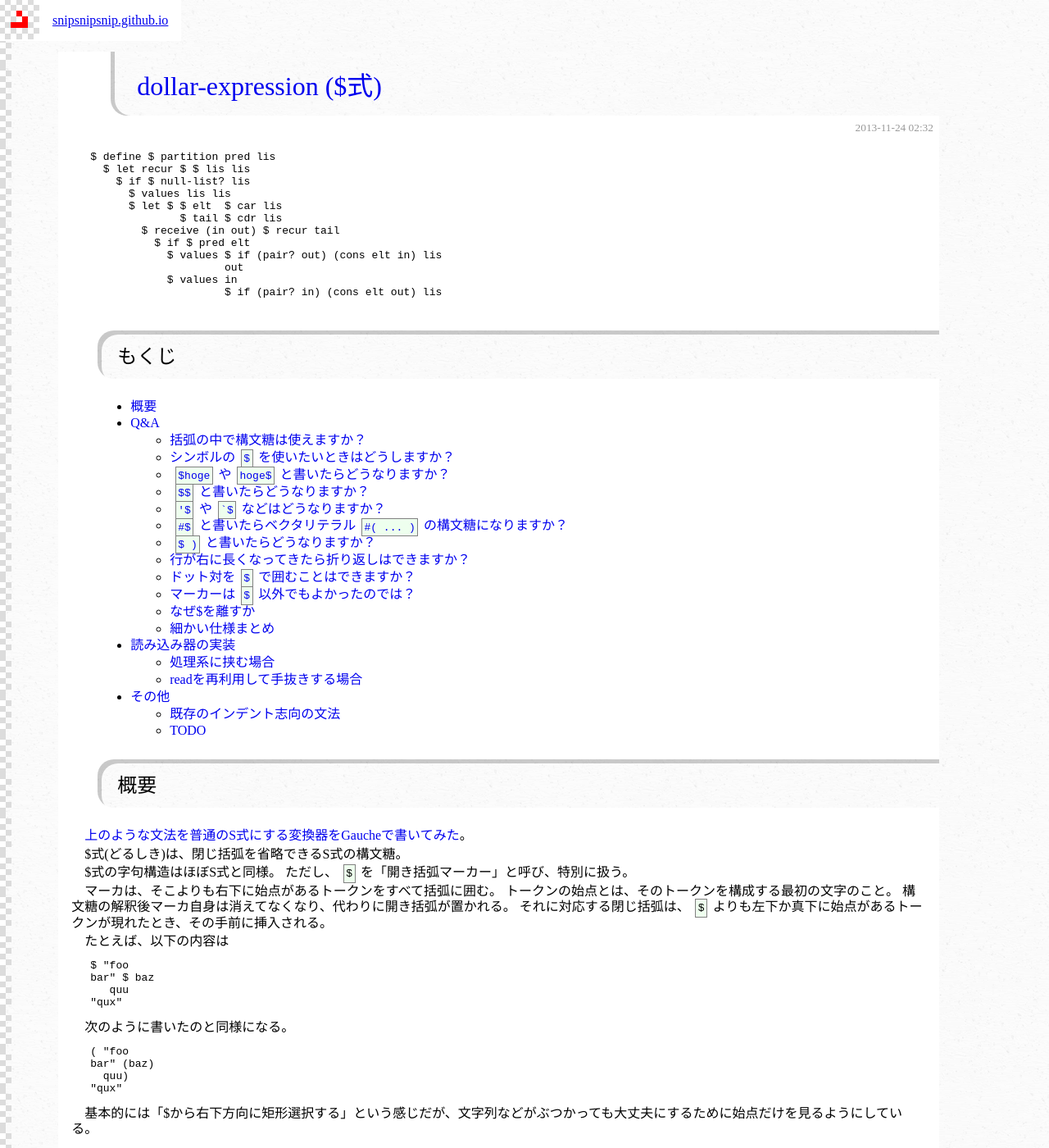
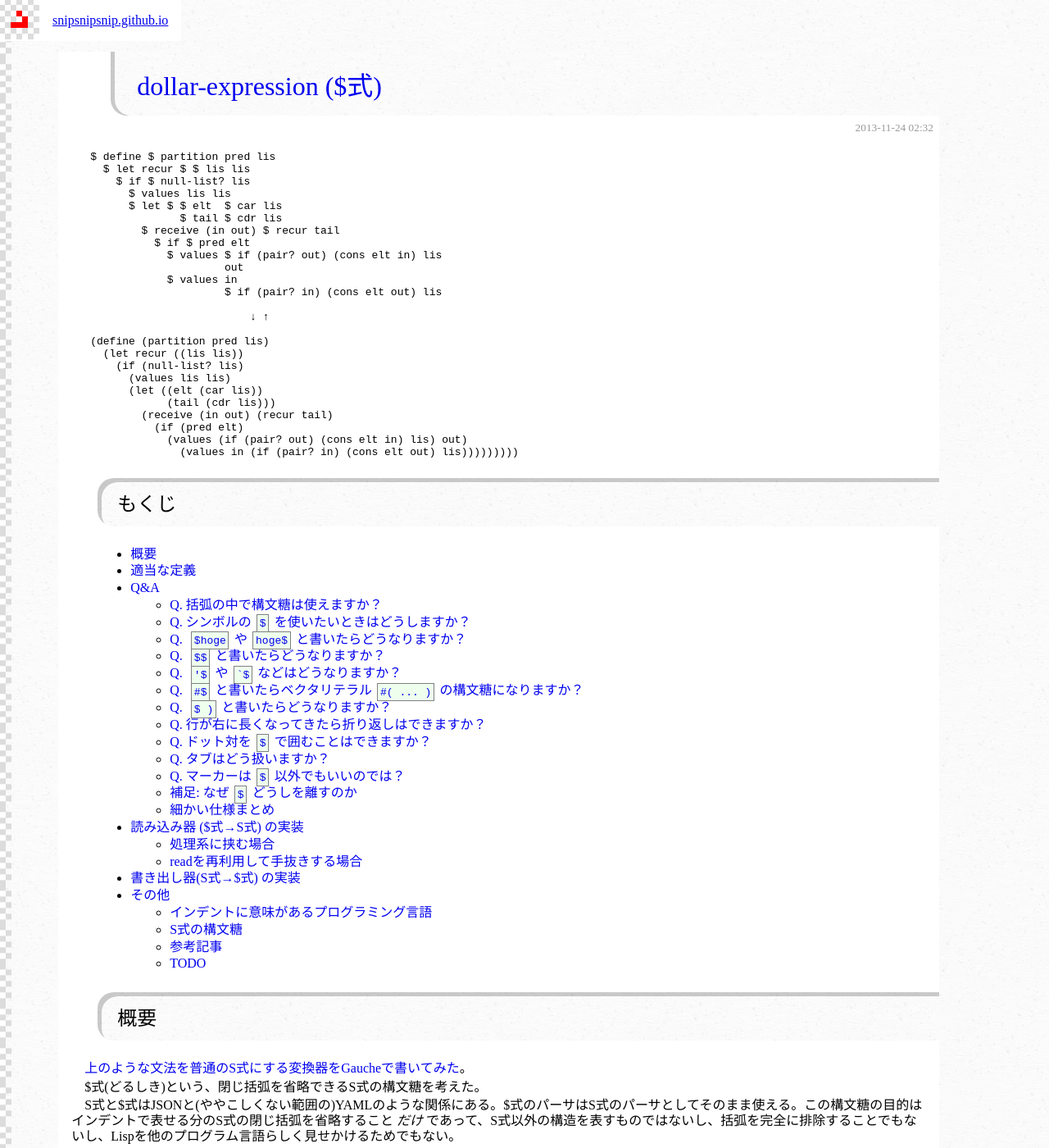
Before and after one commit to snipsnipsnip/snipsnipsnip.github.io, a Jekyll site: the page built from dollar-expression.md, in a window 1280 px wide and 1400 px high. Shown: the whole window at 82% size. Built offline with Jekyll 4.4.1, drawn with Linux system fonts in a browser that asks for light colours; a style sheet for code colours, icons or effects is not loaded; some of the changed text lies outside the part shown.

Commit message:
dollar-expression: revise

```diff
--- a/dollar-expression.md
+++ b/dollar-expression.md
@@ -20,6 +20,18 @@ $ define $ partition pred lis
             $ values in
                      $ if (pair? in) (cons elt out) lis
 
+                         ↓ ↑
+
+(define (partition pred lis)
+  (let recur ((lis lis))
+    (if (null-list? lis)
+      (values lis lis)
+      (let ((elt (car lis))
+            (tail (cdr lis)))
+        (receive (in out) (recur tail)
+          (if (pred elt)
+            (values (if (pair? out) (cons elt in) lis) out)
+              (values in (if (pair? in) (cons elt out) lis)))))))))
 ~~~
 
 ## もくじ
@@ -32,15 +44,31 @@ $ define $ partition pred lis
 
 [上のような文法を普通のS式にする変換器をGaucheで書いてみた](https://gist.github.com/snipsnipsnip/7620314)。
 
-$式(どるしき)は、閉じ括弧を省略できるS式の構文糖。
+$式(どるしき)という、閉じ括弧を省略できるS式の構文糖を考えた。
+
+S式と$式はJSONと(ややこしくない範囲の)YAMLのような関係にある。$式のパーサはS式のパーサとしてそのまま使える。この構文糖の目的はインデントで表せる分のS式の閉じ括弧を省略すること _だけ_ であって、S式以外の構造を表すものではないし、括弧を完全に排除することでもないし、Lispを他のプログラム言語らしく見せかけるためでもない。
+
+インデントを使った文法
+
+筆者は[Gauche](http://practical-scheme.net/gauche/index.html) (Scheme)の文法を念頭において考えている。
+
+## 適当な定義
 
 $式の字句構造はほぼS式と同様。
+
 ただし、`$`を「開き括弧マーカー」と呼び、特別に扱う。
+
+イメージとしては、$式用の`(read)`関数はこういう動作をする。
+
+* アトムや括弧やクォートはそのままS式と同じように読み込む。
+* `$` があったらそれよりも字下げが下の$式を繰り返し読み込み、リストにまとめて返す。
 
 マーカは、そこよりも右下に始点があるトークンをすべて括弧に囲む。
 トークンの始点とは、そのトークンを構成する最初の文字のこと。
 構文糖の解釈後マーカ自身は消えてなくなり、代わりに開き括弧が置かれる。
 それに対応する閉じ括弧は、`$`よりも左下か真下に始点があるトークンが現れたとき、その手前に挿入される。
+
+基本的には「`$`から右下方向に矩形選択する」という感じだが、改行入りの文字列などがぶつかっても大丈夫にするために始点だけを見るようにしている。
 
 たとえば、以下の内容は
 
@@ -58,17 +86,16 @@ bar" (baz)
   quu)
 "qux"
 ~~~
-基本的には「$から右下方向に矩形選択する」という感じだが、文字列などがぶつかっても大丈夫にするために始点だけを見るようにしている。
 
 ## Q&A ##
 
 元がふわふわしたアイデアなので、細かい所にかなり抜けがある。Q&A方式で文法の細かいところを考えていく。
 
-組み合わせによって必要な処理が変わってくるので、ここでは実装がラクなこと、移行がラクなこと、snipsnipsnipの好みを選択の基準とする。
+組み合わせによって必要な処理が変わってくるので、ここではS式との互換性、実装がラクなこと、個人的な好みをこの順で選択の基準とする(※ラクかどうかの判断もsnipsnipsnipの偏見)。
 
-Q&Aが他にあれば追記をお願いします。([fork me!]({{site.repos_url}}/{{page.path}}))
+Q&Aが他にあればコメントや追記をお願いします。([fork me!]({{site.repos_url}}/{{page.path}}))
 
-### 括弧の中で構文糖は使えますか？
+### Q. 括弧の中で構文糖は使えますか？ {#paren}
 
 A1 (採用)
 : いいえ。内部では$式の構文糖は使えません。通常のS式として解釈されます。
@@ -111,11 +138,11 @@ A2 (没)
 
 `$`はシンボルに許される文字なので、シンボルに隣接した場合エスケープの必要がある。
 
-Gaucheの`pa$`や`reduce$`を個人的によく使うので不便。
+Gaucheの`pa$`や`reduce$`を個人的によく使うのでエスケープしたくない。
 
-A1にすると後述する落とし穴をある程度防ぐことができる。
+`$`を離して書くことで[後述](#why-separate-dollars)する落とし穴をある程度防ぐことができる。
 
-### `$$`と書いたらどうなりますか？
+### Q. `$$`と書いたらどうなりますか？ {#double-dollars}
 
 A1 (採用)
 : シンボル`$$`として扱われます。
@@ -123,41 +150,39 @@ A1 (採用)
 A2 (没)
 : `((`として扱われます。
 
-上の動作との一貫性。また、後述する落とし穴をある程度防ぐことができる。
+上の動作との一貫性。また、`$`を離して書くことで[後述](#why-separate-dollars)する落とし穴をある程度防ぐことができる。
 
-### `'$`や`` `$ ``などはどうなりますか？
+### Q. `'$`や`` `$ ``などはどうなりますか？ {#quote-dollar}
 
 A1 (採用)
-: 構文糖にはなりません。`(quote |$|)`として読まれます。
-    構文糖で準クォートのリストを書きたい場合は`$ quasiquote $ ...`と平で書いて下さい。
+: クォートされたシンボルです。`(quote |$|)`として読まれます。<br/>構文糖で準クォートのリストを書きたい場合は`$ quasiquote $ ...`と平で書いて下さい。
 
 A2 (没)
-: 構文糖になります。`(quote (マーカーに囲まれる内容))`として読まれます。
+: クォートされたマーカーです。`(quote (マーカーに囲まれる内容 ..))`として読まれます。
 
-`'`は`quote`の構文糖なので、これは構文糖どうしの優先順位の話になる。
-
-こう書いた時`()`と`$`のどちらが表示されるかという話。A1では $、A2では () がプリントされる。
+こう書いた時`()`と`$`のどちらが表示されるかという話。A1では`$`、A2では`()`がプリントされる。
 
 ~~~
 $ write '$
 ~~~
 
-どちらもありえるが、個人的な好みで上にした。
+これは、quoteの処理と$式の処理の優先順位の話になる。
 
-また、`'foo`が`(quote foo)`の構文糖と考えると、
-A1のほうが「括弧の内部には$式の構文糖は及ばない」というルールと一貫性がある。
+どちらもありえるが、好みで`$`がプリントされる方を選んだ。つまり、$式の解除は`'`→`quote`の変換の後に行われる。
 
-### `#$`と書いたらベクタリテラル`#( ... )`の構文糖になりますか？
+`'foo`が`(quote foo)`の構文糖と考えると、A1のほうが「括弧の内部には$式の構文糖は及ばない」というルールと一貫性がある。
+
+### Q. `#$`と書いたらベクタリテラル`#( ... )`の構文糖になりますか？ {#vector}
 
 A1 (採用)
-: いいえ。構文糖で準クォートのリストを書きたい場合は $ vector ... と平で書いて下さい。
+: いいえ。構文糖で準クォートのリストを書きたい場合は`$ vector 1 2 3`と平で書いて下さい。
 
 A2 (没)
 : はい。`#$ 1 2 3`とすれば`#( 1 2 3 )`として構文糖になります。
 
 便利そうだが、#$をどうエスケープしていいかわからないので見送り。
 
-### `$ )`と書いたらどうなりますか？
+### Q. `$ )`と書いたらどうなりますか？ {#dollar-and-close-paren}
 
 A1 (採用)
 : `( ) )`と解釈され、エラーになります。
@@ -165,31 +190,49 @@ A1 (採用)
 A2 (没)
 : `( )`と解釈され、エラーは起こりません。
 
-`$`を`)`で閉じられたら便利かもしれない。でも(今更だが)エディタが混乱するので見送り。
+`$`を`)`で閉じられたら便利かもしれない。でも目が混乱すると思うので見送り。
 
-### 行が右に長くなってきたら折り返しはできますか？
+通常の`read`を使いまわすことを考えると、単独の`)`はエラーになるので使えない。とはいえ、これは先読みで対処することはできるので理由にはならない。
+
+### Q. 行が右に長くなってきたら折り返しはできますか？ {#offside}
 
 A1 (採用)
 : いいえ。折り返したい場合は括弧の中に囲んで通常のS式として書いて下さい。
 
 A2 (没)
-: はい。`\`を行末に書くとその次の行は前の行に続いたものとして扱います。
+: はい。`\`を行末に書くと次の改行は無視されます。
 
-あれば便利だが、括弧で一応解決できるし、ルールは少ないほうがよい。
+A3 (没)
+: はい。`\`を行末に書くと次の行以降はその行より字下げされたものとして扱います。<br>
+  `\`のある行よりも字下げが上がる行が現れた時、`\`の効果は解除されます。
 
-### ドット対を`$`で囲むことはできますか？
+オフサイドはあれば便利だが、括弧で一応解決できるし、ルールは少ないほうがよい。
+
+### Q. ドット対を`$`で囲むことはできますか？ {#dot}
 
 A1 (採用)
+: はい。
+
+A2 (没)
 : いいえ。ドット対は括弧の中だけで使えます。
 
-A1 (没)
-: はい。
+囲めない理由はない。強いて言うなら、これによって$式をS式のリーダで読み込んだ時にエラーになる可能性が生まれる。
 
-どう考えても囲めて当然だが、実装が面倒なので見送り。
+でもサンプル変換器では未実装。
 
-readは単独の.を読むとエラーになるので、使い回しができなくなる。もしくは先読みのためトークナイザの一部を作らねばならなくなる。本当に手抜きでよいならreadしてエラーを捕捉する手があるが、普通の文法エラーとの兼ね合いが不安。
+### Q. タブはどう扱いますか？ {#tab}
 
-### マーカーは`$`以外でもよかったのでは？
+A1 (採用)
+: カラム数に足して次の8の倍数になる数だけスペース文字があるものとして扱います。
+
+A2 (没)
+: スペース1文字と同じように扱います。
+
+タブストップの処理は[Python](http://docs.python.org/3/reference/lexical_analysis.html#indentation)を参考にする。
+
+でもサンプル変換器では未実装。
+
+### Q. マーカーは`$`以外でもいいのでは？ {#why-dollar-sign}
 
 A1 (採用)
 : いいえ。$式という名前が気に入ったので。
@@ -200,24 +243,23 @@ A2 (没)
 A3 (没)
 : はい。`#$`など拡張用のトークンを使うほうが安全ですね。
 
-これは完全に好み。どんな記号を選んでも理由はつくが、`$`や`:`や`!`は通常のシンボルとして許されるので若干弱い。単独で許されないので決して使われない`.`がよかったかもしれない。
+これは完全に好み。$式でなく:式でも!式でもいいと思う。
 
-最初は`(`のまま「自動括弧閉じ器」を作ってみたこともあったが、あまりに目が落ち着かなかったので諦めた。
+どんな記号を選んでも理由はつくが、`$`や`:`や`!`は通常のシンボルとして許されるので若干弱い。行頭にほぼ使われない`.`もいいかもしれない。最初は`(`のまま単純に「自動括弧閉じ器」を作ってみたこともあったが、あまりに目が落ち着かなかったので諦めた。
 
-アイデアの由来はHaskellの`$`(関数適用)演算子だが、$式は中置でなく前置になっている。
+<div style="float: right; font-size: 1cm"><code>$</code></div>
 
-[SRFI 110: Sweet-expressions](http://srfi.schemers.org/srfi-110/srfi-110.html)の`$`は中置のままのようだ。中置だけだと`let`が綺麗に並ばない。
+元の由来はHaskellの`$`(関数適用)演算子だが、Haskellは中置で、$式は前置というのが違い。
 
-~~~
- |,
-(|   ドルマークは開き括弧と閉じ括弧をまとめたように見える。
- |)
-'|
-~~~
+ドルマークは縦棒と開き括弧と閉じ括弧をまとめたように見えるという話をどこかで読んだ。
 
-### なぜ$を離すか ###
+<br clear="all"/>
 
-condでたまたま処理の部分を2字ぶん下げたとする。
+### 補足: なぜ`$`どうしを離すのか ### {#separate-dollars}
+
+`cond`ではまったから。
+
+たまたま`cond`の処理の部分を2字ぶん下げたとする。
 
 ~~~
  (cond
@@ -239,8 +281,8 @@ condでたまたま処理の部分を2字ぶん下げたとする。
      bar)))
 ~~~
 
-condの処理を条件部分よりも下げるとハマるというのは落とし穴として少し大きすぎる。
-しかも文法エラーにならない。
+`cond`の処理を条件部分よりも下げるとハマるというのは落とし穴として大きすぎる。
+しかも文法的にはエラーではない。
 
 これは$を離して書き、インデントを2字で統一することで問題がなくなる。
 
@@ -249,30 +291,37 @@ condの処理を条件部分よりも下げるとハマるというのは落と
    $ $ foo?
      bar
 ~~~
-とはいえ、これも好み。くっつけたままインデントを1字に統一するという後ろ向きな方法もあるので、このこと単体では$を全て離す理由にはならない。対処療法的な感はあるが、そもそもインデント文法でインデントを間違えたらどうしようもないので解決方法は思いつかない。
+
+対処療法的な感はあるが、そもそもインデント文法でインデントを間違えたらどうしようもないので文法チェッカーを別に作るしか無いと思う。
+
+くっつけたままインデントを1字に統一するという後ろ向きな方法もあるので、このこと単体では$を全て離す理由にはならないかもしれない。
 
 ### 細かい仕様まとめ ###
 
-* 括弧の内部はS式としてパースされ、$式の構文糖は無効になる。
-* `$`は空白に囲まれた単独の場合でのみ有効で、それ以外の場合は全て通常のシンボルになる。
-  * マーカーでなくシンボルの`$`を使いたい時は`|$|`と書く。
-  * `$`は単独のシンボルのみ開き括弧マーカーとして認識される。
+* 括弧の内部はS式としてパースされ、内部では$式の構文糖は無効に[なる](#paren)。
+* 文字`$`は空白に囲まれた単独の場合でのみ有効で、それ以外の場合は全て通常のシンボルになる。
+  * マーカーでなくシンボルの`$`を使いたい時は`|$|`と[書く](#dollar-as-a-symbol)。
+  * `$hoge$`のように書いてもそのまま`$hoge$`というシンボルに[なる](#symbols-with-dollars)。
+  * `$$`はそのまま`$$`というシンボルに[なる](#double-dollars)。
+  * `'$`は`(quote $)`に[なる](#quote-dollar)。
+* 開き括弧マーカー`$`で開かれた括弧は、閉じ括弧で閉じることは[できない](#dollar-and-close-paren)。
+* ベクタリテラルの開き括弧マーカー版は[無い](#vector)。
+* 行を途中で折り返す方法は$式には無い。そういう場合は括弧で囲んでS式に[戻る](#offside)。
+* ドット対はS式の括弧の中でしか使え[ない](#dot)。
 
-    `$hoge$`はそのまま`$hoge$`というシンボルになる。
-  * `$$`はそのまま`$$`というシンボルになる。
-  * `'$`は`(quote $)`になる。
-* 開き括弧マーカー`$`で開かれた括弧は、閉じ括弧で閉じることはできない。字下げの関係だけで閉じる。
-* ベクタリテラルの開き括弧マーカー版は無い。
-* 行を途中で折り返す方法は$式には無い。そういう場合は括弧で囲んでS式に戻る。
-* ドット対はS式の括弧の中でしか使えない。
+## 読み込み器 ($式→S式) の実装
 
-## 読み込み器の実装
+[Haskellのレイアウト](http://www.haskell.org/onlinereport/haskell2010/haskellch2.html#x7-210002.7)に習って、字句解析と構文解析の間にやる方法を考えた。つまり
 
-どちらも適当。
+1. 字句解析器を改造し、各トークンのカラム番号(行頭から何文字目か)がわかるようにする。<br>
+   あるいは、カラム番号を示す特殊なトークンを新たに用意する。
+2. 構文解析の前に、カラム番号の増減をもとに閉じ括弧を補う処理を挟む。
+
+`'`を`quote`に直す処理と$式の処理のどちらを先にやるかで[`'$`の解釈](#quote-dollar)が変わってくるので注意。
 
 ### 処理系に挟む場合
 
-処理系に組み入れる場合は、quoteの処理がすんだ直後のあたりに処理を挟むとしてこんな具合だろう。(適当)
+処理系に組み入れる場合は、quoteの処理がすんだ直後のあたりに処理を挟むとしてこんな具合だろう。(まだ作ったことがないので適当)
 
   1. 通常のS式として字句解析する。ただし、次のような特別扱いを加える。
    * 各トークンに、その始めの文字の行頭からのカラム位置をひも付けておく。
@@ -296,9 +345,9 @@ condの処理を条件部分よりも下げるとハマるというのは落と
 
 ### readを再利用して手抜きする場合
 
-[Gaucheで書いてみた](https://gist.github.com/snipsnipsnip/7620314)。
+本来なら上の方法だと思うが、とりあえずやってみたかったので、既存のS式の`read`を再利用して[Gaucheで書いてみた](https://gist.github.com/snipsnipsnip/7620314)。
 
-次のような具合に手抜きして既存の`read`を再利用できる。
+[ドット対](#dot)と[タブストップ](#tab)が未実装。
 
   1. カラムを記憶しながら`read`を繰り返し、カラム数とS式のペア(以下$トークン)を集める。
      処理系でする場合と違ってリストが読み出されることもあるが、
@@ -320,11 +369,27 @@ condの処理を条件部分よりも下げるとハマるというのは落と
         スタックにカラム数つきの新しいリストをプッシュする。
   3. スタックが1要素になるまで※を繰り返し、残った最終的なS式のリストを得る。
 
+## 書き出し器(S式→$式) の実装
+
+プリティプリンタをいじれば出来ると思う。
+
 ## その他
 
-### 既存のインデント志向の文法
+### インデントに意味があるプログラミング言語
 
-[SRFI 49: Indentation-sensitive syntax](http://srfi.schemers.org/srfi-49/srfi-49.html)や[SRFI 110: Sweet-expressions](http://srfi.schemers.org/srfi-110/srfi-110.html)がある。これらは開き括弧を暗黙にしようとしているのが好みでない。
+[Haskell](http://www.haskell.org/onlinereport/haskell2010/haskellch2.html#x7-210002.7)。は空白に意味を持たない`{...}`と`;`による文法を基礎として、構文糖としてインデントを元に区切り記号を補うという形で定義している。この方法が好きなので$式もそれにならった。
+
+[Python](http://docs.python.org/3/reference/lexical_analysis.html#indentation)。Haskellと違い完全に括弧を排除している(`SyntaxError: not a chance`)。特別なトークンとして`INDENT`と`DEDENT`を用意している。括弧内でインデントの制限がないことの便利さにPythonで気づいた。
+
+[CoffeeScript](http://coffeescript.org/documentation/docs/grammar.html)。特別なトークンとして`INDENT`と`OUTDENT`を用意している。
+
+PythonとCoffeeScriptは「ブロックの途中で半端にインデントを増減してはならない」というチェックがあるのが親切。これは$式と関係なく作れると思うのと、`let`などをどう扱えばよいのかわからないので割愛。
+
+### S式の構文糖
+
+[SRFI 49: Indentation-sensitive syntax](http://srfi.schemers.org/srfi-49/srfi-49.html)と[SRFI 110: Sweet-expressions](http://srfi.schemers.org/srfi-110/srfi-110.html)（[Readable Lisp S-expressions Project](http://readable.sourceforge.net/)）がある。この仕様での`$`はHaskellと同じく中置のようだ。
+
+これらは行頭の開き括弧を暗黙にしようとしているのが気に入らない。
 
 ~~~
 define factorial(n)
@@ -333,9 +398,21 @@ define factorial(n)
      {n * factorial{n - 1}}
 ~~~
 
+他にS式の構文糖(というよりプリプロセッサ？)を見つけたら教えて下さい。
+
+### 参考記事
+
+* [Wiliki:Lisp:S式の理由](http://practical-scheme.net/wiliki/wiliki.cgi?Lisp%3AS%E5%BC%8F%E3%81%AE%E7%90%86%E7%94%B1)
+
+文法としてのS式について。
+
+* [C2 Wiki:Indentation Equals Grouping](http://c2.com/cgi/wiki?IndentationEqualsGrouping)
+
+インデントを使った文法の長所短所について。
+
 ### TODO
 
+* $式と$式で書かれたプログラムの切り分け
 * 逆変換器
 * 実行器
 * 変換器をブラウザで動かす
-* [fork me!]({{site.repos_url}}/{{page.path}})
```
Also changed, not shown: other parts of dollar-expression.md (+3 -3 lines).
